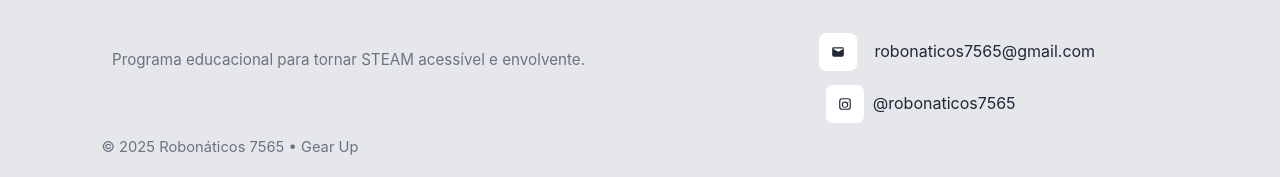
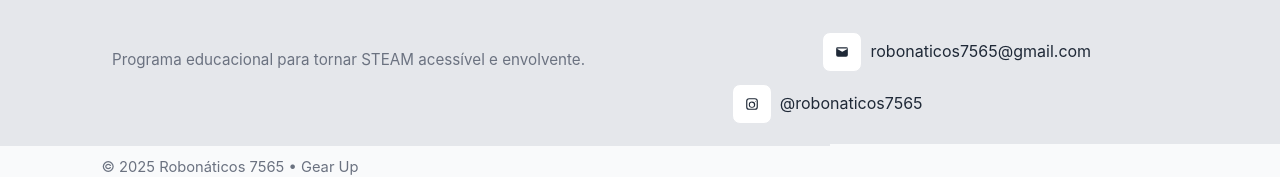
Before and after one commit to robonaticos-7565/gearlab, a plain HTML site: page modulos.html in a window 1280 px wide. Shown: the part 3000-3177 px from the top of the page. Drawn offline with Linux system fonts and the light colour scheme.

Commit message:
chat me salva

```diff
--- a/modulos.html
+++ b/modulos.html
@@ -592,8 +592,10 @@ body[data-current-lang="pt"] [data-lang="pt"] {
                 <p class="foot-copy" data-lang="en">Educational program to make STEAM accessible and engaging.</p>
                 <p class="foot-copy" data-lang="es">Programa educativo para hacer STEAM accesible y atractivo.</p>
             </div>
+
             <div class="foot-links">
-                <div class="foot-links">
+                <!-- EMAIL -->
+                <div style="display: flex; align-items: center; gap: 8px;">
                     <a class="email" aria-label="E-mail" href="https://mail.google.com" target="_blank" rel="noopener noreferrer">
                         <span class="icon" aria-hidden="true">
                             <svg viewBox="0 0 24 24">
@@ -601,13 +603,24 @@ body[data-current-lang="pt"] [data-lang="pt"] {
                             </svg>
                         </span>
                     </a>
-                    <span style="margin-left: 8px; color: #1f2937;">robonaticos7565@gmail.com</span>
+                    <span style="color: #1f2937;">robonaticos7565@gmail.com</span>
                 </div>
-                <div style="display: flex; align-items: center; gap: 8px; margin-right: -186px;">
-                    <a class="instagram" aria-label="Instagram" href="https://www.instagram.com/robonaticos7565" target="_blank" rel="noopener"><span class="icon" aria-hidden="true"><svg viewBox="0 0 24 24"><path d="M7 2h10a5 5 0 0 1 5 5v10a5 5 0 0 1-5 5H7a5 5 0 0 1-5-5V7a5 5 0 0 1 5-5Zm0 2a3 3 0 0 0-3 3v10a3 3 0 0 0 3 3h10a3 3 0 0 0 3-3V7a3 3 0 0 0-3-3H7Zm5 3.5a5.5 5.5 0 1 1 0 11 5.5 5.5 0 0 1 0-11Zm0 2A3.5 3.5 0 1 0 12 17a3.5 3.5 0 0 0 0-7Zm6-2.25a.75.75 0 1 1 0 1.5.75.75 0 0 1 0-1.5Z"/></svg></span></a>
+
+                <!-- INSTAGRAM -->
+                <div style="display: flex; align-items: center; gap: 8px;">
+                    <a class="instagram" aria-label="Instagram" href="https://www.instagram.com/robonaticos7565" target="_blank" rel="noopener">
+                        <span class="icon" aria-hidden="true">
+                            <svg viewBox="0 0 24 24">
+                                <path d="M7 2h10a5 5 0 0 1 5 5v10a5 5 0 0 1-5 5H7a5 5 0 0 1-5-5V7a5 5 0 0 1 5-5Zm0 2a3 3 0 0 0-3 3v10a3 3 0 0 0 3 3h10a3 3 0 0 0 3-3V7a3 3 0 0 0-3-3H7Zm5 3.5a5.5 5.5 0 1 1 0 11 5.5 5.5 0 0 1 0-11Zm0 2A3.5 3.5 0 1 0 12 17a3.5 3.5 0 0 0 0-7Zm6-2.25a.75.75 0 1 1 0 1.5.75.75 0 0 1 0-1.5Z"/>
+                            </svg>
+                        </span>
+                    </a>
                     <span style="color: #1f2937;">@robonaticos7565</span>
                 </div>
             </div>
+        </div>
+    </footer>
+
         </div>
         <div class="container foot-base">
             <span>© <span id="year"></span> Robonáticos 7565 • Gear Up</span>
```
